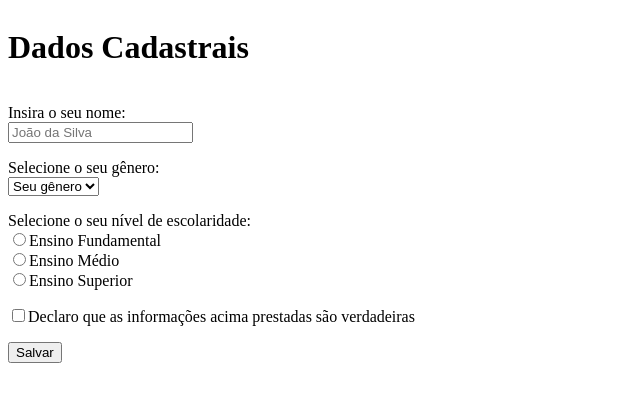
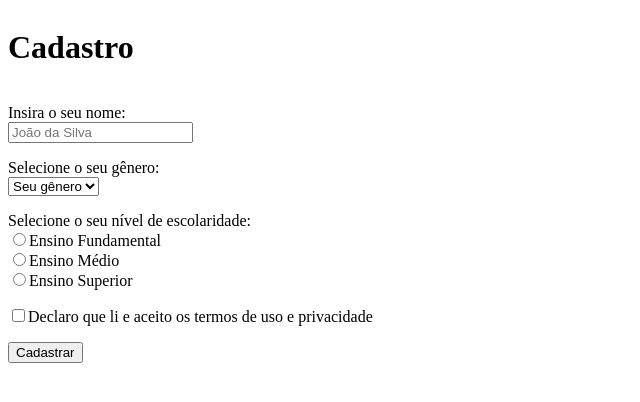
Before and after one commit to luckasnix/forms-in-react, a React (Vite) app: page / in a window 1280 px wide. Shown: the top 402 px of the page, without its empty margins (0-640 px from the left). Built offline with nearby package versions, Linux system fonts and the light colour scheme.

Commit message:
fix: adjust texts to be a sign up form

```diff
--- a/src/components/form/component.tsx
+++ b/src/components/form/component.tsx
@@ -34,7 +34,7 @@ export const Form = () => {
         resetForm()
       }}
     >
-      <h1>Dados Cadastrais</h1>
+      <h1>Cadastro</h1>
       <TextInput
         id='name'
         name='name'
@@ -66,11 +66,11 @@ export const Form = () => {
       <Checkbox
         id='agreement'
         name='agreement'
-        label='Declaro que as informações acima prestadas são verdadeiras'
+        label='Declaro que li e aceito os termos de uso e privacidade'
         value={wasAgreed}
         setValue={setWasAgreed}
       />
-      <SubmitButton label='Salvar' />
+      <SubmitButton label='Cadastrar' />
     </form>
   )
 }
```
